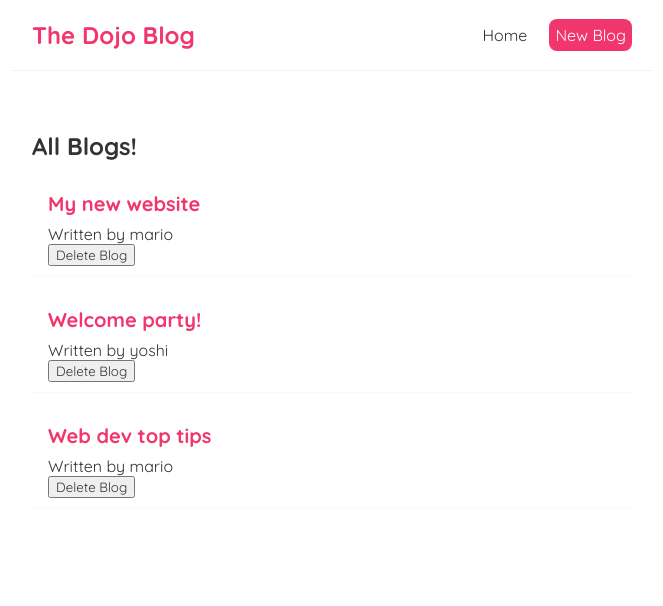
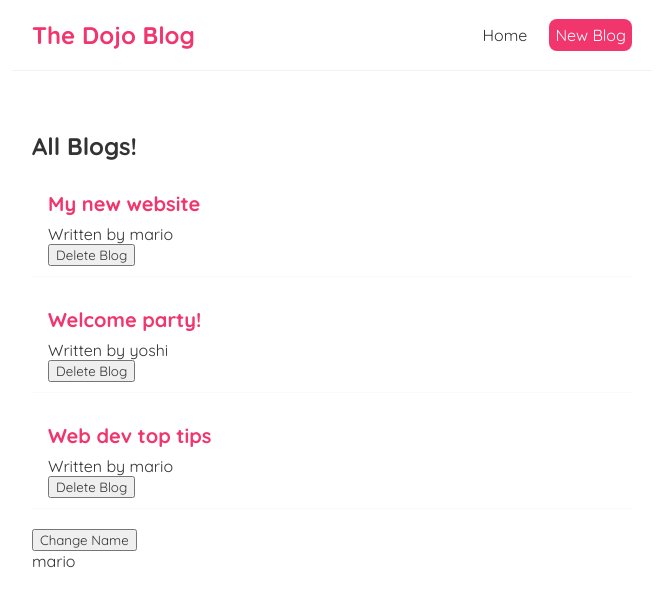
Before and after one commit to max-97/react-tutorial, a React (Create React App) app: page / in a window 1280 px wide. Shown: the top 606 px of the page, without its empty margins (308-971 px from the left). Built offline with nearby package versions, Linux system fonts and the light colour scheme.

Commit message:
Lesson 15

```diff
--- a/src/Home.js
+++ b/src/Home.js
@@ -8,6 +8,8 @@
         { title: 'Web dev top tips', body: 'lorem ipsum...', author: 'mario', id: 3 }
     ]);
 
+    const [name, setName] = useState("mario");
+
     const handleDelete = (id) => {
         const newBlogs = blogs.filter(blog => blog.id !== id);
         setBlogs(newBlogs);
@@ -15,12 +17,14 @@
 
     useEffect(() => {
         console.log("use effect ran");
-        console.log(blogs);
-    });
+        console.log(name);
+    }, [name]);
 
     return (
         <div className="home">
             <BlogList blogs={blogs} title="All Blogs!" handleDelete={handleDelete}/>
+            <button onClick={() => setName("luigi")}>Change Name</button>
+            <p>{name}</p>
         </div>
     );
 };
```
